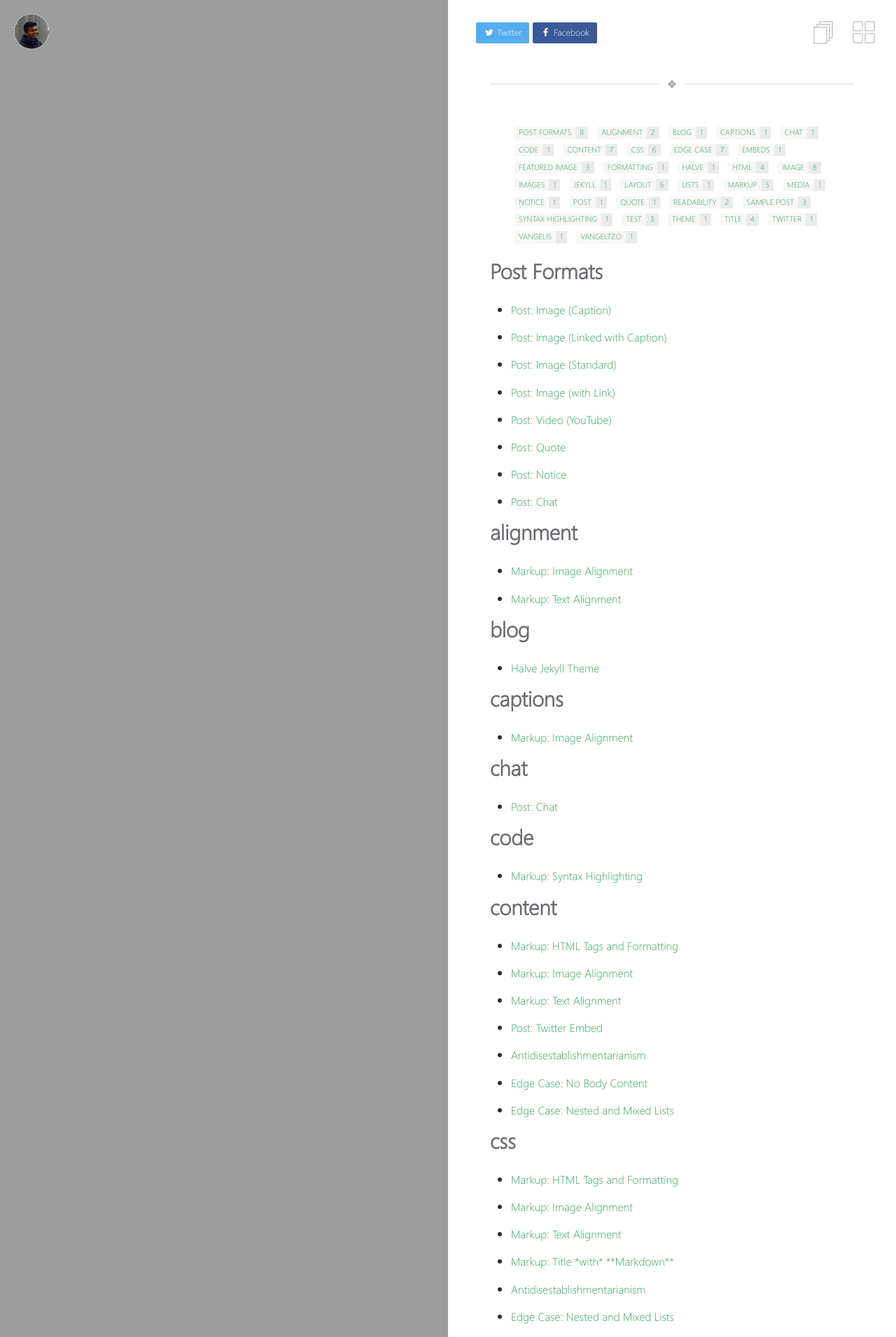
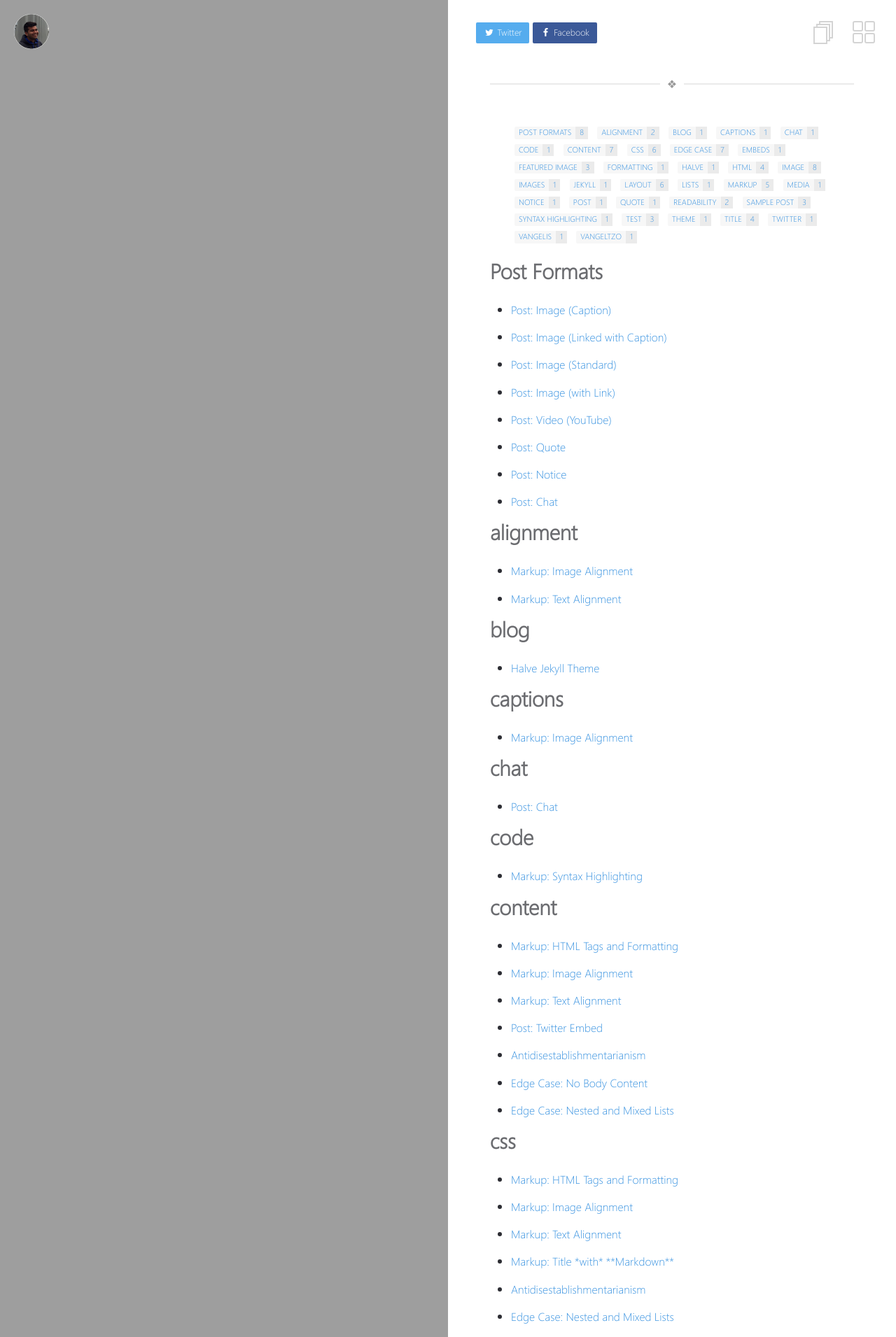
Before and after one commit to gargium/gargium.github.io, a Jekyll site: the page built from _pages/tags.md, in a window 1280 px wide. Shown: the top 1911 px of the page at 70% size. Built offline with Jekyll 4.4.1, drawn with Linux system fonts in a browser that asks for light colours.

Commit message:
changed inner post link colors to blue

```diff
--- a/assets/_sass/_site.scss
+++ b/assets/_sass/_site.scss
@@ -564,7 +564,7 @@ canvas {
     display: block;
   }
   a:not(.btn):not(.pagination_pager) {
-    color: #399f62;
+    color: $green;
     border-bottom: 1px dotted $green;
   }
   ul,
```
